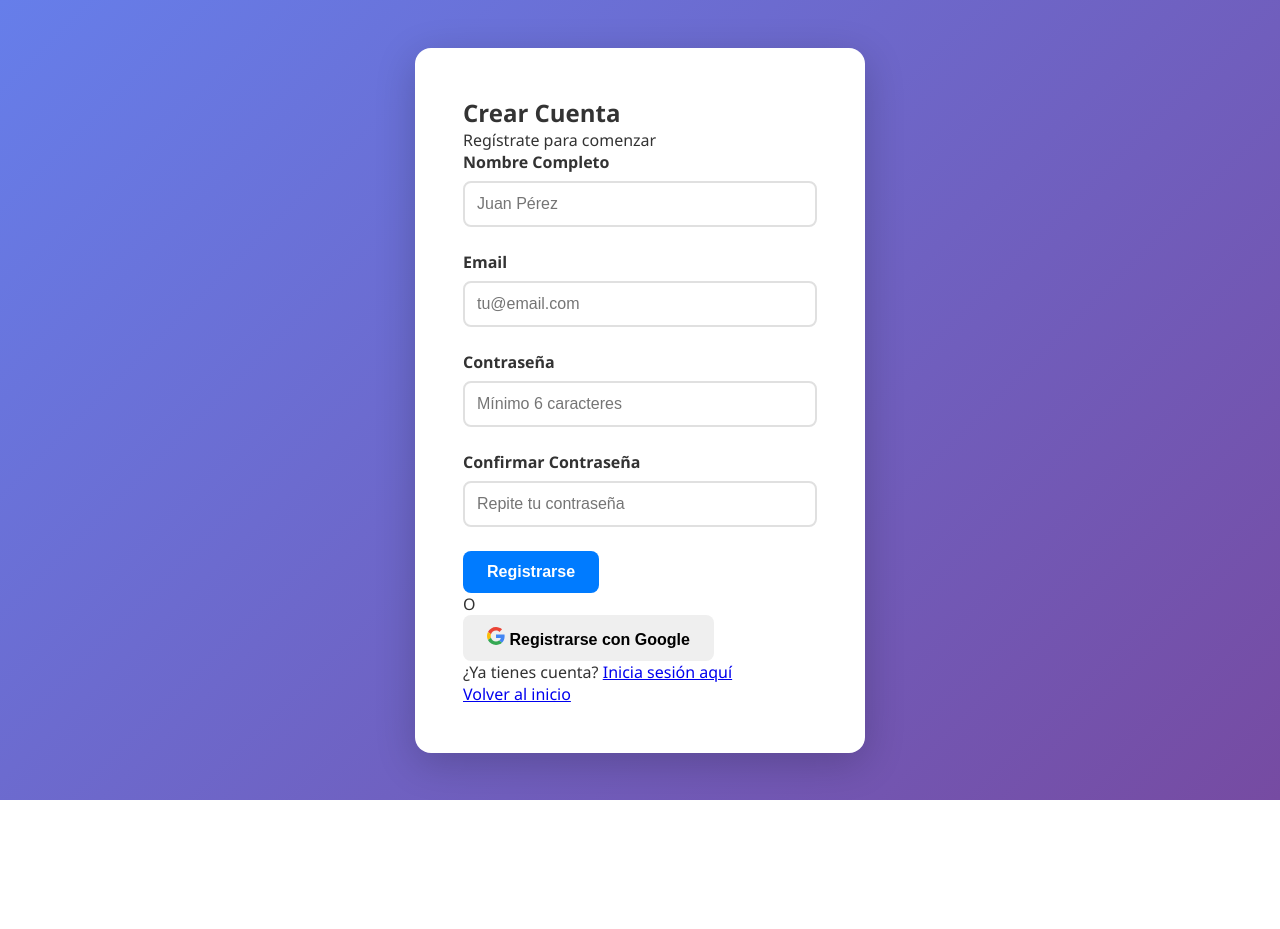
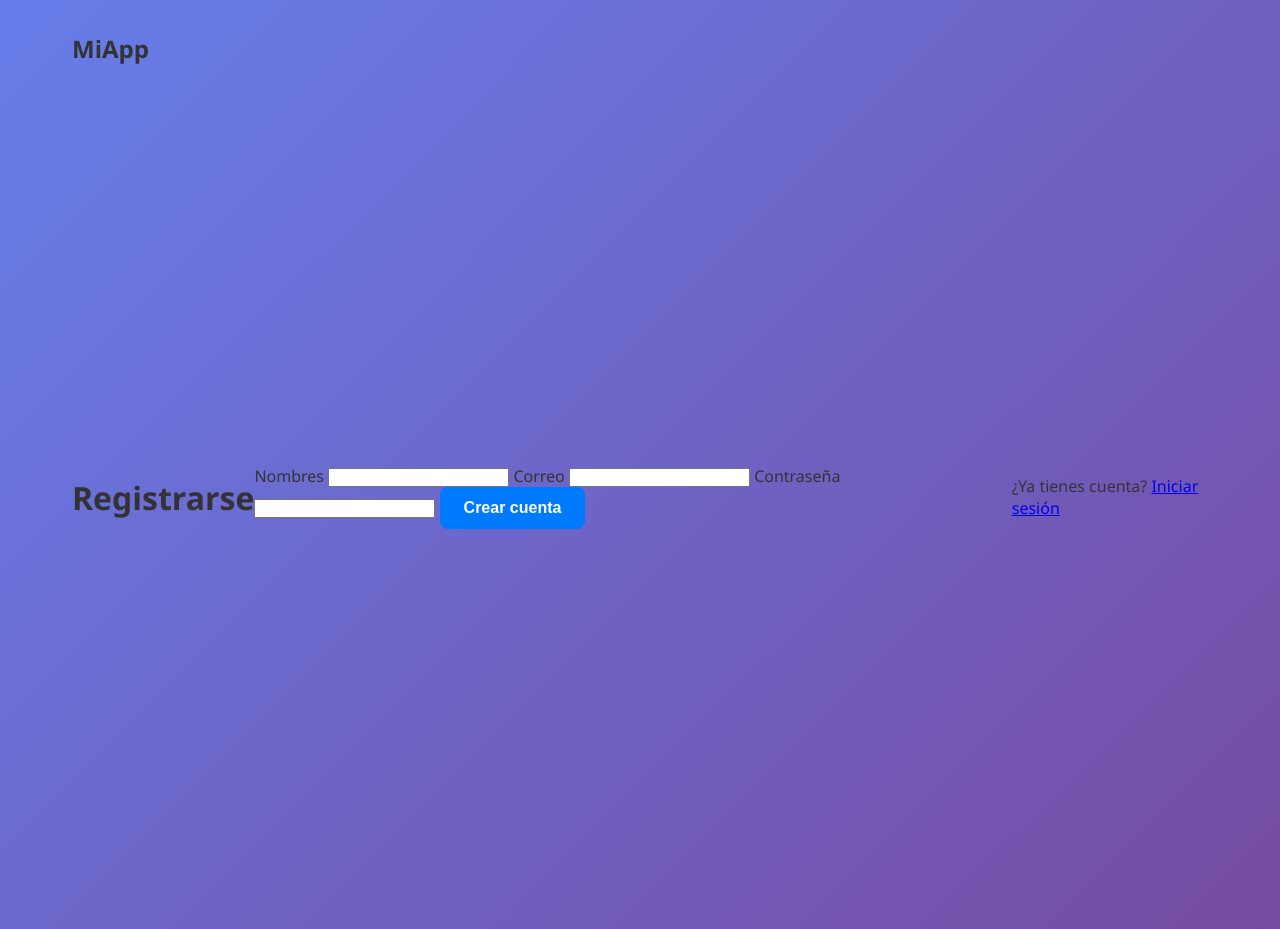
Before and after one commit to Josueizu/S14-TRABAJO-PR-CTICO-EXPERIMENTAL_4, a plain HTML site: page frontend/pages/register.html in a window 1280 px wide. Before the commit the page ends 800 px from the top, so only its background shows below. Drawn offline with Linux system fonts and the light colour scheme.

Commit message:
Update register.html

```diff
--- a/frontend/pages/register.html
+++ b/frontend/pages/register.html
@@ -1,117 +1,37 @@
- <!DOCTYPE html>
+<!DOCTYPE html>
 <html lang="es">
 <head>
-    <meta charset="UTF-8">
-    <meta name="viewport" content="width=device-width, initial-scale=1.0">
-    <title>Registrarse - MiApp</title>
-    <link rel="stylesheet" href="../assets/css/styles.css">
+  <meta charset="utf-8" />
+  <meta name="viewport" content="width=device-width, initial-scale=1" />
+  <title>MiApp - Registrarse</title>
+  <link rel="stylesheet" href="/assets/css/styles.css" />
 </head>
 <body>
-    <div class="auth-container">
-        <div class="auth-card">
-            <div class="auth-header">
-                <h2>Crear Cuenta</h2>
-                <p>Regístrate para comenzar</p>
-            </div>
+  <header class="small-header">
+    <div class="container">
+      <h2>MiApp</h2>
+    </div>
+  </header>
 
-            <form id="registerForm" class="auth-form">
-                <div class="form-group">
-                    <label for="nombre">Nombre Completo</label>
-                    <input
-                        type="text"
-                        id="nombre"
-                        name="nombre"
-                        placeholder="Juan Pérez"
-                        required
-                    >
-                </div>
+  <main>
+    <div class="container auth-container">
+      <h1>Registrarse</h1>
+      <form id="registerForm">
+        <label for="nombres">Nombres</label>
+        <input id="nombres" name="nombres" type="text" required />
+        <label for="email">Correo</label>
+        <input id="email" name="email" type="email" required />
+        <label for="password">Contraseña</label>
+        <input id="password" name="password" type="password" required />
+        <button class="btn btn-primary" type="submit">Crear cuenta</button>
+      </form>
 
-                <div class="form-group">
-                    <label for="email">Email</label>
-                    <input
-                        type="email"
-                        id="email"
-                        name="email"
-                        placeholder="tu@email.com"
-                        required
-                    >
-                </div>
+      <p class="small">
+        ¿Ya tienes cuenta? <a href="/pages/login.html">Iniciar sesión</a>
+      </p>
+    </div>
+  </main>
 
-                <div class="form-group">
-                    <label for="password">Contraseña</label>
-                    <input
-                        type="password"
-                        id="password"
-                        name="password"
-                        placeholder="Mínimo 6 caracteres"
-                        minlength="6"
-                        required
-                    >
-                </div>
-
-                <div class="form-group">
-                    <label for="confirmPassword">Confirmar Contraseña</label>
-                    <input
-                        type="password"
-                        id="confirmPassword"
-                        name="confirmPassword"
-                        placeholder="Repite tu contraseña"
-                        required
-                    >
-                </div>
-
-                <button type="submit" class="btn btn-primary btn-block">
-                    Registrarse
-                </button>
-
-                <div id="error-message" class="error-message" style="display: none;"></div>
-                <div id="success-message" class="success-message" style="display: none;"></div>
-            </form>
-
-            <div class="divider">
-                <span>O</span>
-            </div>
-
-            <button id="googleRegisterBtn" class="btn btn-google btn-block">
-                <svg width="18" height="18" xmlns="http://www.w3.org/2000/svg" viewBox="0 0 48 48">
-                    <path fill="#EA4335" d="M24 9.5c3.54 0 6.71 1.22 9.21 3.6l6.85-6.85C35.9 2.38 30.47 0 24 0 14.62 0 6.51 5.38 2.56 13.22l7.98 6.19C12.43 13.72 17.74 9.5 24 9.5z"/>
-                    <path fill="#4285F4" d="M46.98 24.55c0-1.57-.15-3.09-.38-4.55H24v9.02h12.94c-.58 2.96-2.26 5.48-4.78 7.18l7.73 6c4.51-4.18 7.09-10.36 7.09-17.65z"/>
-                    <path fill="#FBBC05" d="M10.53 28.59c-.48-1.45-.76-2.99-.76-4.59s.27-3.14.76-4.59l-7.98-6.19C.92 16.46 0 20.12 0 24c0 3.88.92 7.54 2.56 10.78l7.97-6.19z"/>
-                    <path fill="#34A853" d="M24 48c6.48 0 11.93-2.13 15.89-5.81l-7.73-6c-2.15 1.45-4.92 2.3-8.16 2.3-6.26 0-11.57-4.22-13.47-9.91l-7.98 6.19C6.51 42.62 14.62 48 24 48z"/>
-                </svg>
-                Registrarse con Google
-            </button>
-
-            <div class="auth-footer">
-                <p>¿Ya tienes cuenta? <a href="login.html">Inicia sesión aquí</a></p>
-                <p><a href="../index.html">Volver al inicio</a></p>
-            </div>
-        </div>
-    </div>
-
-    <script src="../assets/js/api.js"></script>
-    <script src="../assets/js/auth.js"></script>
-    <script>
-        document.getElementById('registerForm').addEventListener('submit', async (e) => {
-            e.preventDefault();
-
-            const nombre = document.getElementById('nombre').value;
-            const email = document.getElementById('email').value;
-            const password = document.getElementById('password').value;
-            const confirmPassword = document.getElementById('confirmPassword').value;
-
-            // Validar que las contraseñas coincidan
-            if (password !== confirmPassword) {
-                showError('Las contraseñas no coinciden');
-                return;
-            }
-
-            await register(nombre, email, password);
-        });
-
-        document.getElementById('googleRegisterBtn').addEventListener('click', () => {
-            loginWithGoogle();
-        });
-    </script>
+  <script src="/assets/js/app.js"></script>
 </body>
 </html>
```
